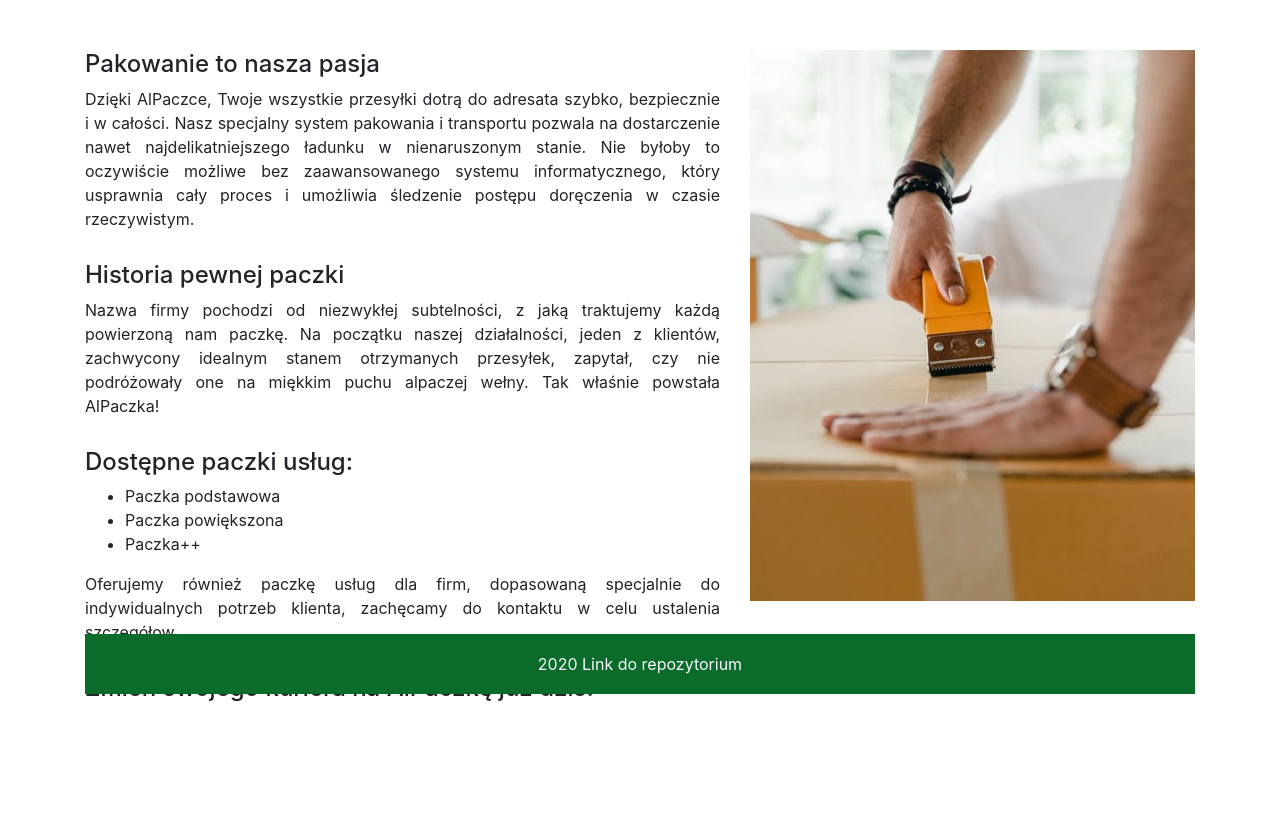
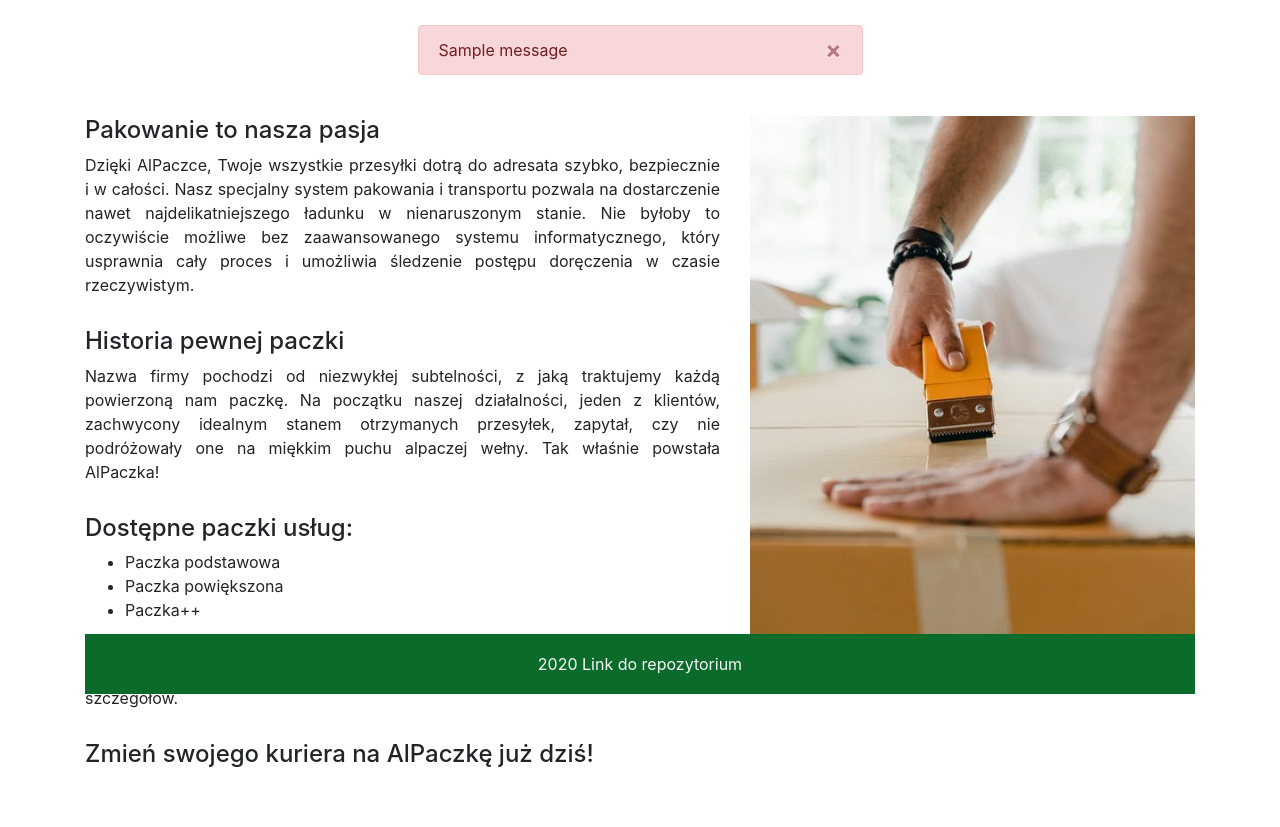
Before and after one commit to Wydzials/AlPaczka, a Flask app: page / in a window 1280 px wide. Shown: the part 106-933 px from the top of the page. Before the commit the page ends 807 px from the top, so only its background shows below. Run offline with Flask 2, Linux system fonts and the light colour scheme; one stand-in notice (Sample message) is shown.

Commit message:
Add message flashing support

```diff
--- a/web/templates/base.html
+++ b/web/templates/base.html
@@ -10,15 +10,10 @@
     <link rel="shortcut icon" href="{{ url_for('static', filename='alpaca.ico') }}">
 
     <!-- Bootstrap -->
-    <link rel="stylesheet" href="https://cdn.jsdelivr.net/npm/bootstrap@4.5.3/dist/css/bootstrap.min.css"
-        integrity="sha384-TX8t27EcRE3e/ihU7zmQxVncDAy5uIKz4rEkgIXeMed4M0jlfIDPvg6uqKI2xXr2" crossorigin="anonymous">
-    <script src="https://code.jquery.com/jquery-3.5.1.slim.min.js"
-        integrity="sha384-DfXdz2htPH0lsSSs5nCTpuj/zy4C+OGpamoFVy38MVBnE+IbbVYUew+OrCXaRkfj"
-        crossorigin="anonymous"></script>
-    <script src="https://cdn.jsdelivr.net/npm/bootstrap@4.5.3/dist/js/bootstrap.bundle.min.js"
-        integrity="sha384-ho+j7jyWK8fNQe+A12Hb8AhRq26LrZ/JpcUGGOn+Y7RsweNrtN/tE3MoK7ZeZDyx"
-        crossorigin="anonymous"></script>
-
+    <link rel="stylesheet" href="https://cdn.jsdelivr.net/npm/bootstrap@4.5.3/dist/css/bootstrap.min.css" integrity="sha384-TX8t27EcRE3e/ihU7zmQxVncDAy5uIKz4rEkgIXeMed4M0jlfIDPvg6uqKI2xXr2" crossorigin="anonymous">
+    <script src="https://code.jquery.com/jquery-3.5.1.slim.min.js" integrity="sha384-DfXdz2htPH0lsSSs5nCTpuj/zy4C+OGpamoFVy38MVBnE+IbbVYUew+OrCXaRkfj" crossorigin="anonymous"></script>
+    <script src="https://cdn.jsdelivr.net/npm/popper.js@1.16.1/dist/umd/popper.min.js" integrity="sha384-9/reFTGAW83EW2RDu2S0VKaIzap3H66lZH81PoYlFhbGU+6BZp6G7niu735Sk7lN" crossorigin="anonymous"></script>
+    <script src="https://cdn.jsdelivr.net/npm/bootstrap@4.5.3/dist/js/bootstrap.min.js" integrity="sha384-w1Q4orYjBQndcko6MimVbzY0tgp4pWB4lZ7lr30WKz0vr/aWKhXdBNmNb5D92v7s" crossorigin="anonymous"></script>
     {% block head %}{% endblock %}
 
 </head>
@@ -39,14 +34,31 @@
 
                 <ul class="navbar-nav">
                     <li class="nav-item"><a class="nav-link" href="{{ url_for('index') }}">Strona główna</a></li>
-                    <li class="nav-item"><a class="nav-link" href="{{ url_for('sender_sign_up') }}">Rejestracja
-                            nadawcy</a></li>
+                    <li class="nav-item"><a class="nav-link" href="{{ url_for('sender_register') }}">Rejestracja nadawcy</a></li>
                 </ul>
             </nav>
         </div>
     </header>
 
     <div class="container main">
+        {% with messages = get_flashed_messages() %}
+        {% if messages %}
+        <div class="row justify-content-center">
+            <div class="col-5">
+            {% for message in messages %}
+                <div class="alert alert-danger alert-dismissible fade show" role="alert">
+                    {{ message }}
+
+                    <button type="button" class="close" data-dismiss="alert" aria-label="Zamknij">
+                        <span aria-hidden="true">&times;</span>
+                    </button>
+                </div>
+            {% endfor %}
+            </div>
+        </div>
+        {% endif %}
+        {% endwith %}
+
         {% block body %}{% endblock %}
     </div>
 
```
